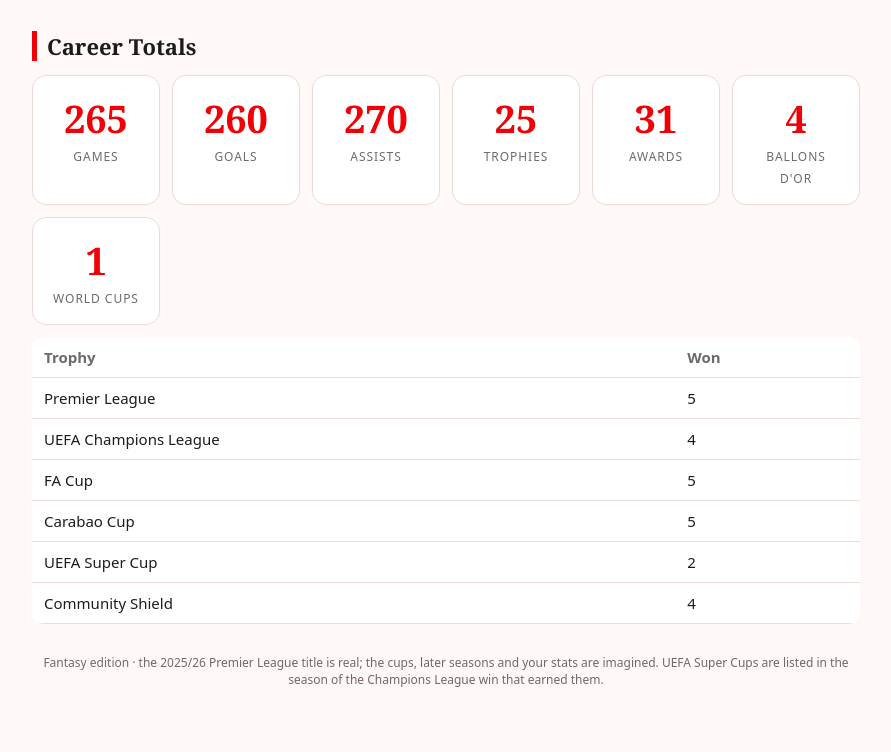
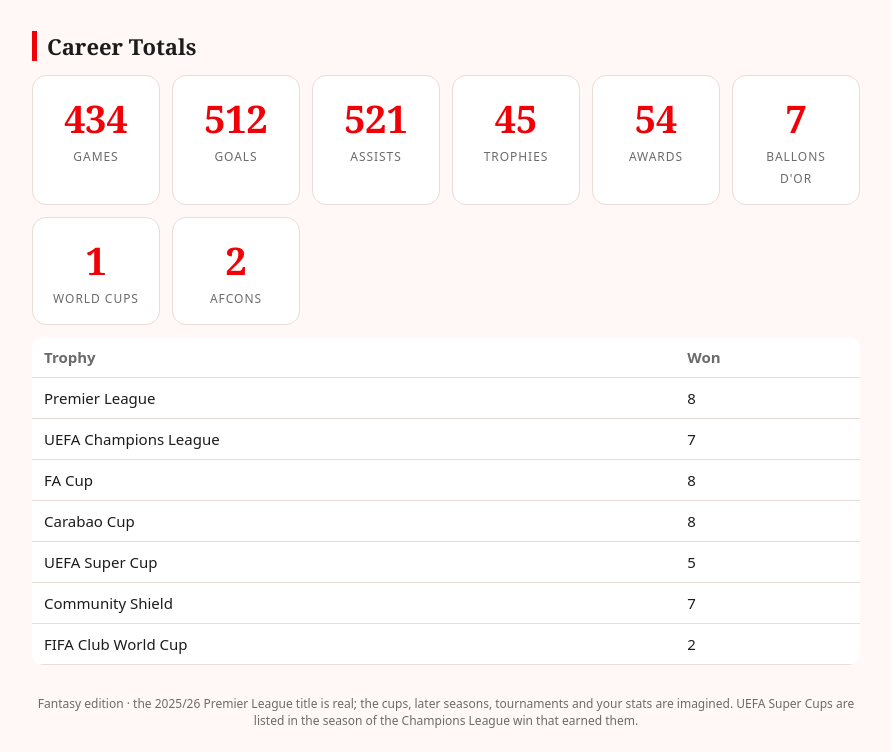
Before and after one commit to Kabagekamau/Arsenal, a plain HTML site: page index.html in a window 1280 px wide. Shown: the part 2045-2797 px from the top of the page, without its empty margins (194-1085 px from the left). Drawn offline with Linux system fonts and the light colour scheme.

Commit message:
Update index.html
updated website - Arsenal

```diff
--- a/index.html
+++ b/index.html
@@ -53,14 +53,14 @@
 <h2>Career Totals</h2>
 <div id="career"></div>
 
-<footer>Fantasy edition · the 2025/26 Premier League title is real; the cups, later seasons and your stats are imagined. UEFA Super Cups are listed in the season of the Champions League win that earned them.</footer>
+<footer>Fantasy edition · the 2025/26 Premier League title is real; the cups, later seasons, tournaments and your stats are imagined. UEFA Super Cups are listed in the season of the Champions League win that earned them.</footer>
 </div>
 <script>
 var N='kabage';
 var P42=[[50,10],[17,30],[50,32],[83,30],[33,52],[67,52],[12,72],[37,75],[63,75],[88,72],[50,92]];
 var P43=[[50,10],[17,24],[30,45],[83,24],[50,60],[70,45],[12,72],[37,75],[63,75],[88,72],[50,92]];
 var P3121=[[50,11],[17,20],[83,20],[50,36],[30,50],[70,50],[50,63],[22,76],[50,78],[78,76],[50,92]];
-var TC={pl:'#d4a017',cl:'#3a6fd8',fa:'#c0392b',cc:'#1f9d55',cs:'#e67e22',sc:'#16a085'};
+var TC={pl:'#d4a017',cl:'#3a6fd8',fa:'#c0392b',cc:'#1f9d55',cs:'#e67e22',sc:'#16a085',cw:'#8e44ad'};
 var ME=[14,null];
 var S=[
 {y:'2025/26',m:'Mikel Arteta',f:'4-2-3-1',p:P42,g:52,gl:44,as:43,
@@ -82,11 +82,11 @@
  sb:[[7,'Saka'],[8,'McTominy'],[36,'Zubimendi'],[2,'Saliba'],[33,'Calafiori'],[23,'Merino'],[13,'Kepa']],
  r:[['Premier League','🏆 Champions'],['FA Cup','🏆 Winners'],['Community Shield','🏆 Winners'],['UEFA Champions League','Semi-final'],['Carabao Cup','🏆 Winners']]},
 {y:'2028/29',m:'Thierry Henry',f:'3-1-2-1-3',p:P3121,g:48,gl:46,as:50,
- tr:[['pl','Premier League','Champions · 7th title'],['cl','UEFA Champions League','European Champions'],['sc','UEFA Super Cup','Winners'],['fa','FA Cup','Winners'],['cs','Community Shield','Winners'],['cc','Carabao Cup','Winners']],
+ tr:[['pl','Premier League','Champions · 7th title'],['cl','UEFA Champions League','European Champions'],['sc','UEFA Super Cup','Winners'],['fa','FA Cup','Winners'],['cs','Community Shield','Winners'],['cc','Carabao Cup','Winners'],['cw','FIFA Club World Cup','World Champions']],
  aw:['Ballon d\'Or','UEFA Men\'s Player of the Year','Premier League Player of the Season','Premier League Golden Boot','FWA Footballer of the Year','Champions League Final MVP'],
  xi:[[9,'Gyökeres'],[17,'Olise'],[7,'Saka'],ME,[10,'Bellingham'],[8,'McTominy'],[41,'Rice'],[24,'Gvardiol'],[2,'Saliba'],[15,'Guéhi'],[22,'Raya']],
  sb:[[12,'Timber'],[36,'Zubimendi'],[23,'Merino'],[6,'Gabriel'],[33,'Calafiori'],[19,'Trossard'],[13,'Kepa']],
- r:[['Premier League','🏆 Champions'],['UEFA Champions League','🏆 Winners'],['UEFA Super Cup','🏆 Winners'],['FA Cup','🏆 Winners'],['Community Shield','🏆 Winners'],['Carabao Cup','🏆 Winners']]}
+ r:[['Premier League','🏆 Champions'],['UEFA Champions League','🏆 Winners'],['UEFA Super Cup','🏆 Winners'],['FA Cup','🏆 Winners'],['Community Shield','🏆 Winners'],['Carabao Cup','🏆 Winners'],['FIFA Club World Cup','🏆 Winners']]}
 ,{y:'2029/30',m:'Thierry Henry',f:'3-1-2-1-3',p:P3121,g:60,gl:66,as:65,
  wc:['FIFA World Cup 2030 · Kenya','World Cup Winners 🏆',10,12],
  tr:[['pl','Premier League','Champions · 8th title'],['cl','UEFA Champions League','European Champions'],['fa','FA Cup','Winners'],['cs','Community Shield','Winners'],['cc','Carabao Cup','Winners']],
@@ -94,30 +94,53 @@
  xi:[[9,'Gyökeres'],[17,'Olise'],[7,'Saka'],ME,[10,'Bellingham'],[8,'McTominy'],[41,'Rice'],[24,'Gvardiol'],[2,'Saliba'],[15,'Guéhi'],[22,'Raya']],
  sb:[[12,'Timber'],[36,'Zubimendi'],[23,'Merino'],[6,'Gabriel'],[33,'Calafiori'],[19,'Trossard'],[13,'Kepa']],
  r:[['Premier League','🏆 Champions'],['UEFA Champions League','🏆 Winners'],['FA Cup','🏆 Winners'],['Community Shield','🏆 Winners'],['Carabao Cup','🏆 Winners'],['FIFA World Cup (Kenya)','🏆 Winners']]}
+,{y:'2030/31',m:'Thierry Henry',f:'3-1-2-1-3',p:P3121,g:58,gl:83,as:82,
+ af:['Africa Cup of Nations 2031 · Kenya','AFCON Winners 🏆',12,10],
+ tf:{inn:[[9,'Isak'],[11,'Wirtz'],[5,'Branthwaite'],[1,'Donnarumma'],[20,'Love Arrhov (academy, Frankfurt)'],[18,'Mikkel Bro Hansen (academy, Bodø/Glimt)'],[16,'Kees Smit (AZ Alkmaar)']],out:['Gyökeres','McTominy','Guéhi','Kepa']},
+ tr:[['pl','Premier League','Champions · 9th title'],['cl','UEFA Champions League','European Champions'],['sc','UEFA Super Cup','Winners'],['fa','FA Cup','Winners'],['cs','Community Shield','Winners'],['cc','Carabao Cup','Winners']],
+ aw:['Ballon d\'Or','FIFA The Best Men\'s Player','UEFA Men\'s Player of the Year','Premier League Player of the Season','Premier League Golden Boot','Premier League Playmaker','Champions League Player of the Season','AFCON Player of the Tournament'],
+ xi:[[9,'Isak'],[17,'Olise'],[7,'Saka'],ME,[10,'Bellingham'],[11,'Wirtz'],[41,'Rice'],[24,'Gvardiol'],[2,'Saliba'],[5,'Branthwaite'],[22,'Raya']],
+ sb:[[12,'Timber'],[36,'Zubimendi'],[23,'Merino'],[6,'Gabriel'],[33,'Calafiori'],[19,'Trossard'],[1,'Donnarumma'],[20,'Arrhov'],[18,'Hansen'],[16,'Smit']],
+ r:[['Premier League','🏆 Champions'],['UEFA Champions League','🏆 Winners'],['UEFA Super Cup','🏆 Winners'],['FA Cup','🏆 Winners'],['Community Shield','🏆 Winners'],['Carabao Cup','🏆 Winners'],['Africa Cup of Nations (Kenya)','🏆 Winners']]},
+{y:'2031/32',m:'Thierry Henry',f:'3-1-2-1-3',p:P3121,g:56,gl:88,as:85,
+ tr:[['pl','Premier League','Champions · 10th title'],['cl','UEFA Champions League','European Champions'],['sc','UEFA Super Cup','Winners'],['fa','FA Cup','Winners'],['cs','Community Shield','Winners'],['cc','Carabao Cup','Winners']],
+ aw:['Ballon d\'Or','FIFA The Best Men\'s Player','UEFA Men\'s Player of the Year','Premier League Player of the Season','Premier League Golden Boot','Premier League Playmaker','Champions League Player of the Season','FWA Footballer of the Year'],
+ xi:[[9,'Isak'],[17,'Olise'],[7,'Saka'],ME,[10,'Bellingham'],[11,'Wirtz'],[41,'Rice'],[24,'Gvardiol'],[2,'Saliba'],[5,'Branthwaite'],[22,'Raya']],
+ sb:[[12,'Timber'],[36,'Zubimendi'],[23,'Merino'],[6,'Gabriel'],[33,'Calafiori'],[19,'Trossard'],[1,'Donnarumma'],[20,'Arrhov'],[18,'Hansen'],[16,'Smit']],
+ r:[['Premier League','🏆 Champions'],['UEFA Champions League','🏆 Winners'],['UEFA Super Cup','🏆 Winners'],['FA Cup','🏆 Winners'],['Community Shield','🏆 Winners'],['Carabao Cup','🏆 Winners']]},
+{y:'2032/33',m:'Thierry Henry',f:'3-1-2-1-3',p:P3121,g:55,gl:81,as:84,
+ af:['Africa Cup of Nations 2033 · Kenya','AFCON Winners 🏆',14,12],
+ tr:[['pl','Premier League','Champions · 11th title'],['cl','UEFA Champions League','European Champions'],['sc','UEFA Super Cup','Winners'],['fa','FA Cup','Winners'],['cs','Community Shield','Winners'],['cc','Carabao Cup','Winners'],['cw','FIFA Club World Cup','World Champions']],
+ aw:['Ballon d\'Or','FIFA The Best Men\'s Player','UEFA Men\'s Player of the Year','Premier League Player of the Season','Premier League Playmaker','Champions League Final MVP','AFCON Player of the Tournament'],
+ xi:[[9,'Isak'],[17,'Olise'],[7,'Saka'],ME,[10,'Bellingham'],[11,'Wirtz'],[41,'Rice'],[24,'Gvardiol'],[2,'Saliba'],[5,'Branthwaite'],[22,'Raya']],
+ sb:[[12,'Timber'],[36,'Zubimendi'],[23,'Merino'],[6,'Gabriel'],[33,'Calafiori'],[19,'Trossard'],[1,'Donnarumma'],[20,'Arrhov'],[18,'Hansen'],[16,'Smit']],
+ r:[['Premier League','🏆 Champions'],['UEFA Champions League','🏆 Winners'],['UEFA Super Cup','🏆 Winners'],['FA Cup','🏆 Winners'],['Community Shield','🏆 Winners'],['Carabao Cup','🏆 Winners'],['FIFA Club World Cup','🏆 Winners'],['Africa Cup of Nations (Kenya)','🏆 Winners']]}
 ];
 var cur=0;
 function tr(t){var c=TC[t[0]],id=t[0]=='pl'?'pl':'cup';
  return '<div class="t"'+(t[0]=='pl'?' style="border:2px solid var(--gold)"':'')+'><svg style="color:'+c+'"><use href="#'+id+'"/></svg><b>'+t[1]+'</b><span>'+t[2]+'</span></div>'}
+function intl(w,k){return '<div class="trophies" style="margin-top:12px"><div class="t" style="border:2px solid var(--gold)"><b>🌍 '+w[0]+'</b><span>'+w[1]+'</span></div></div><div class="stats" style="margin-top:12px"><div class="s"><b>'+w[2]+'</b><span>'+k+' Goals</span></div><div class="s"><b>'+w[3]+'</b><span>'+k+' Assists</span></div><div class="s"><b>'+(w[2]+w[3])+'</b><span>'+k+' Contributions</span></div></div>'}
 function render(){
  var s=S[cur],h='';
  document.getElementById('tabs').innerHTML=S.map(function(x,i){return '<button class="'+(i==cur?'on':'')+'" onclick="cur='+i+';render()">'+x.y+'</button>'}).join('');
  h+='<p class="mgr">Manager: <b>'+s.m+'</b></p>';
- h+='<h2>Silverware</h2><div class="trophies">'+s.tr.map(tr).join('')+'</div>'+(s.wc?'<h2>International Duty</h2><div class="trophies"><div class="t" style="border:2px solid var(--gold)"><b>🌍 '+s.wc[0]+'</b><span>'+s.wc[1]+'</span></div></div><div class="stats" style="margin-top:12px"><div class="s"><b>'+s.wc[2]+'</b><span>WC Goals</span></div><div class="s"><b>'+s.wc[3]+'</b><span>WC Assists</span></div><div class="s"><b>'+(s.wc[2]+s.wc[3])+'</b><span>WC Contributions</span></div></div>':'');
+ h+='<h2>Silverware</h2><div class="trophies">'+s.tr.map(tr).join('')+'</div>'+((s.wc||s.af)?'<h2>International Duty</h2>'+(s.wc?intl(s.wc,'WC'):'')+(s.af?intl(s.af,'AFCON'):''):'');
  var c=s.gl+s.as;
  h+='<h2>Individual Awards</h2><div class="subs">'+s.aw.map(function(a){return '<div><b>★</b>'+a+'</div>'}).join('')+'</div>';
  h+='<h2>My Season</h2><div class="stats"><div class="s"><b>'+s.g+'</b><span>Games</span></div><div class="s"><b>'+s.gl+'</b><span>Goals</span></div><div class="s"><b>'+s.as+'</b><span>Assists</span></div><div class="s"><b>'+c+'</b><span>Goal contributions</span></div></div>';
  h+='<p class="note">'+(s.gl/s.g).toFixed(2)+' goals + '+(s.as/s.g).toFixed(2)+' assists per game · a goal involvement every '+(s.g/c).toFixed(2)+' games</p>';
  h+='<h2>Starting XI · '+s.f+'</h2><div class="pitch">'+s.xi.map(function(pl,i){var me=!pl[1];
   return '<div class="p'+(me?' me':'')+'" style="left:'+s.p[i][0]+'%;top:'+s.p[i][1]+'%"><i>'+pl[0]+'</i><span'+(me?' class="nmx"':'')+'>'+(me?N:pl[1])+'</span></div>'}).join('')+'</div>';
+ if(s.tf){h+='<h2>Squad Changes</h2><div class="subs">'+s.tf.inn.map(function(p){return '<div><b>IN</b>'+p[0]+' '+p[1]+'</div>'}).join('')+s.tf.out.map(function(p){return '<div><b style="color:var(--mute)">OUT</b>'+p+'</div>'}).join('')+'</div>'}
  h+='<h2>Substitutes</h2><div class="subs">'+s.sb.map(function(p){return '<div><b>'+p[0]+'</b>'+p[1]+'</div>'}).join('')+'</div>';
  h+='<h2>Season Snapshot</h2><div class="scroll"><table><tr><th>Competition</th><th>Result</th></tr>'+s.r.map(function(r){return '<tr><td>'+r[0]+'</td><td>'+r[1]+'</td></tr>'}).join('')+'</table></div>';
  document.getElementById('season').innerHTML=h;
 }
 function career(){
- var wc=0,g=0,gl=0,as=0,n={},aw=0,bd=0;
- S.forEach(function(s){aw+=s.aw.length;if(s.wc)wc++;s.aw.forEach(function(a){if(a.indexOf('Ballon')==0&&a.indexOf('Runner')<0)bd++});g+=s.g;gl+=s.gl;as+=s.as;s.tr.forEach(function(t){n[t[1]]=(n[t[1]]||0)+1})});
+ var wc=0,af=0,g=0,gl=0,as=0,n={},aw=0,bd=0;
+ S.forEach(function(s){aw+=s.aw.length;if(s.wc)wc++;if(s.af)af++;s.aw.forEach(function(a){if(a.indexOf('Ballon')==0&&a.indexOf('Runner')<0)bd++});g+=s.g;gl+=s.gl;as+=s.as;s.tr.forEach(function(t){n[t[1]]=(n[t[1]]||0)+1})});
  var tot=0,rows='';for(var k in n){tot+=n[k];rows+='<tr><td>'+k+'</td><td>'+n[k]+'</td></tr>'}
- document.getElementById('career').innerHTML='<div class="stats"><div class="s"><b>'+g+'</b><span>Games</span></div><div class="s"><b>'+gl+'</b><span>Goals</span></div><div class="s"><b>'+as+'</b><span>Assists</span></div><div class="s"><b>'+tot+'</b><span>Trophies</span></div><div class="s"><b>'+aw+'</b><span>Awards</span></div><div class="s"><b>'+bd+'</b><span>Ballons d\'Or</span></div><div class="s"><b>'+wc+'</b><span>World Cups</span></div></div><div class="scroll" style="margin-top:12px"><table><tr><th>Trophy</th><th>Won</th></tr>'+rows+'</table></div>';
+ document.getElementById('career').innerHTML='<div class="stats"><div class="s"><b>'+g+'</b><span>Games</span></div><div class="s"><b>'+gl+'</b><span>Goals</span></div><div class="s"><b>'+as+'</b><span>Assists</span></div><div class="s"><b>'+tot+'</b><span>Trophies</span></div><div class="s"><b>'+aw+'</b><span>Awards</span></div><div class="s"><b>'+bd+'</b><span>Ballons d\'Or</span></div><div class="s"><b>'+wc+'</b><span>World Cups</span></div><div class="s"><b>'+af+'</b><span>AFCONs</span></div></div><div class="scroll" style="margin-top:12px"><table><tr><th>Trophy</th><th>Won</th></tr>'+rows+'</table></div>';
 }
 document.getElementById('nm').addEventListener('input',function(){
  N=this.textContent||'YOU';
```
